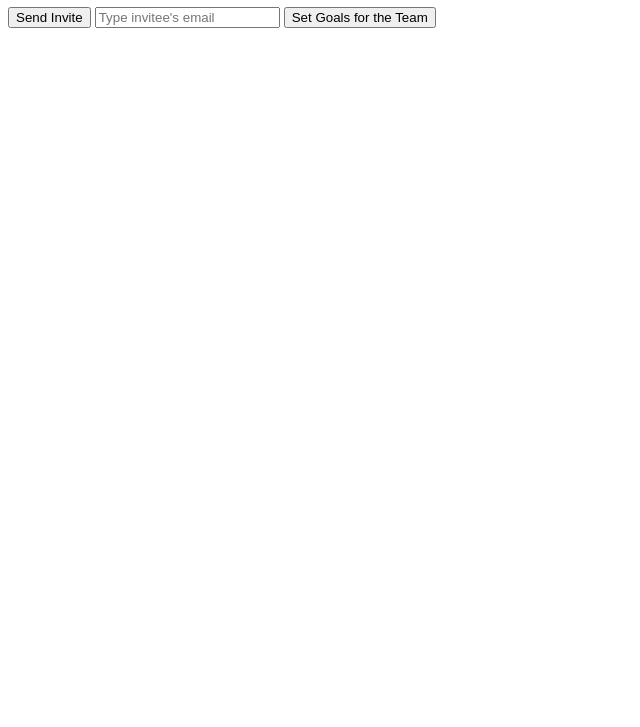
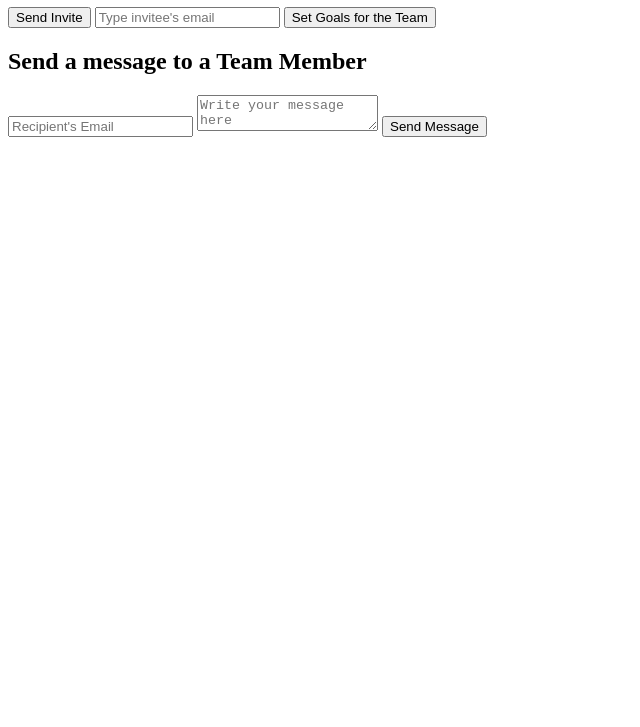
Before and after one commit to C-L-South/Test_BPA_Southlake, a website: page website_screens/home_page/Team_leader_home_index.html in a window 1280 px wide. Shown: the part 73-800 px from the top of the page, without its empty margins (0-640 px from the left). Drawn offline with Linux system fonts and the light colour scheme; no server answers.

Commit message:
Update Team_leader_home_index.html

```diff
--- a/website_screens/home_page/Team_leader_home_index.html
+++ b/website_screens/home_page/Team_leader_home_index.html
@@ -16,7 +16,14 @@
     <input type="text" id="inviteEmail" placeholder="Type invitee's email">
 
     <button id="goalSettingBtn">Set Goals for the Team</button>
+    <div>
+        <h2>Send a message to a Team Member</h2>
+        <input type="text" id="recipientEmail" placeholder="Recipient's Email">
+        <textarea id="teamMessage" placeholder="Write your message here"></textarea>
+        <button id="sendMessageBtn">Send Message</button>
+      </div>
 
-    <script src="/js/Leader_home_script.js"></script>
+
+    <script src="/js/Team_leader_home_script.js"></script>
 </body>
 </html>
```
